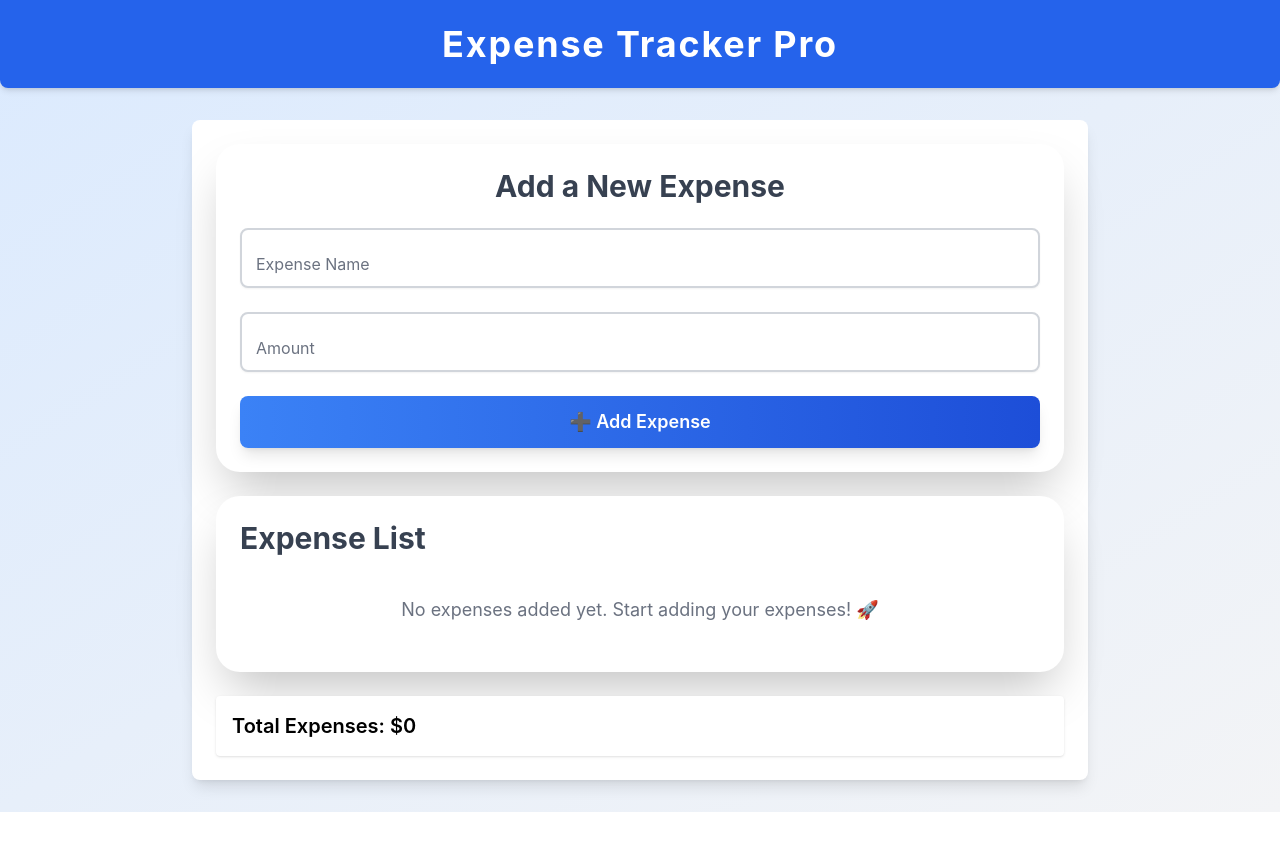
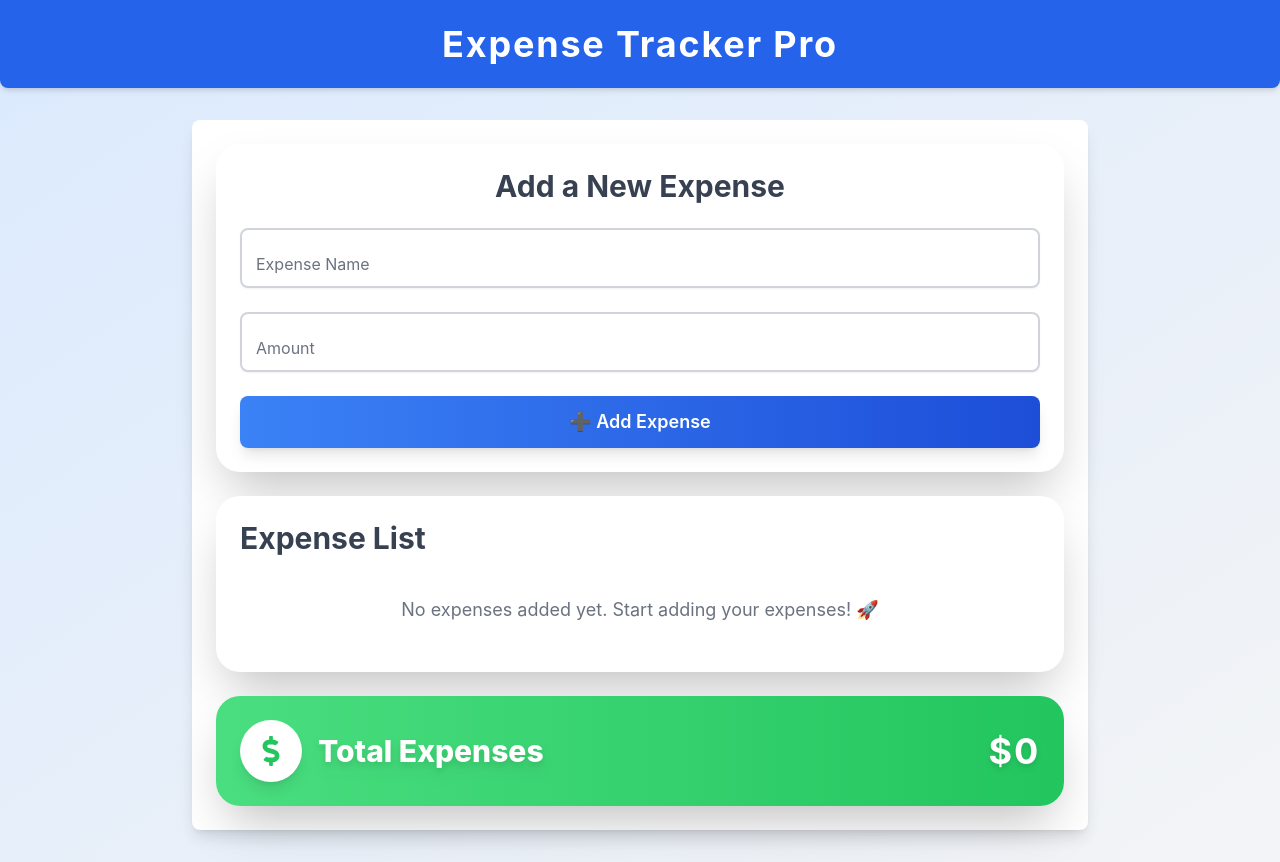
Before and after one commit to Carlosmarroquin20/expense-tracker-pro, a React (Vite) app: page / in a window 1280 px wide. Before the commit the page ends 812 px from the top, so only its background shows below. Built offline with nearby package versions, Linux system fonts and the light colour scheme.

Commit message:
Enhance TotalExpenses UI with gradient background, icons, and modern styles

```diff
--- a/src/components/TotalExpenses.jsx
+++ b/src/components/TotalExpenses.jsx
@@ -1,9 +1,26 @@
-const TotalExpenses = () => {
-    return (
-      <div className="p-4 bg-white shadow rounded">
-        <h2 className="text-xl font-semibold">Total Expenses: $0</h2>
+import { FaDollarSign } from "react-icons/fa";
+
+const TotalExpenses = ({ total = 0 }) => {
+  return (
+    <div className="p-6 bg-gradient-to-r from-green-400 to-green-500 shadow-2xl rounded-2xl flex items-center justify-between text-white animate-fadeIn">
+      <div className="flex items-center gap-4">
+        {/* Icono */}
+        <div className="bg-white p-4 rounded-full shadow-lg">
+          <FaDollarSign className="text-green-500 text-3xl" />
+        </div>
+
+        {/* Texto */}
+        <h2 className="text-2xl md:text-3xl font-extrabold drop-shadow-lg">
+          Total Expenses
+        </h2>
       </div>
-    );
-  };
 
-  export default TotalExpenses;
+      {/* Cantidad Total */}
+      <p className="text-4xl font-bold tracking-wider drop-shadow-md">
+        ${total}
+      </p>
+    </div>
+  );
+};
+
+export default TotalExpenses;
```
